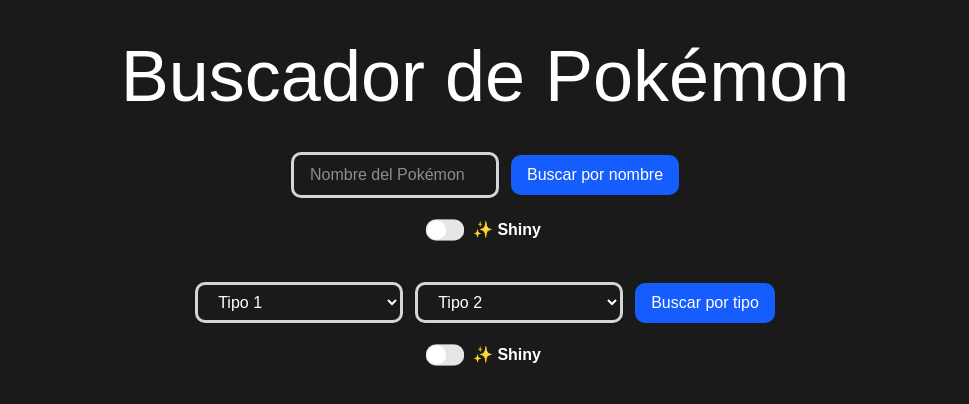
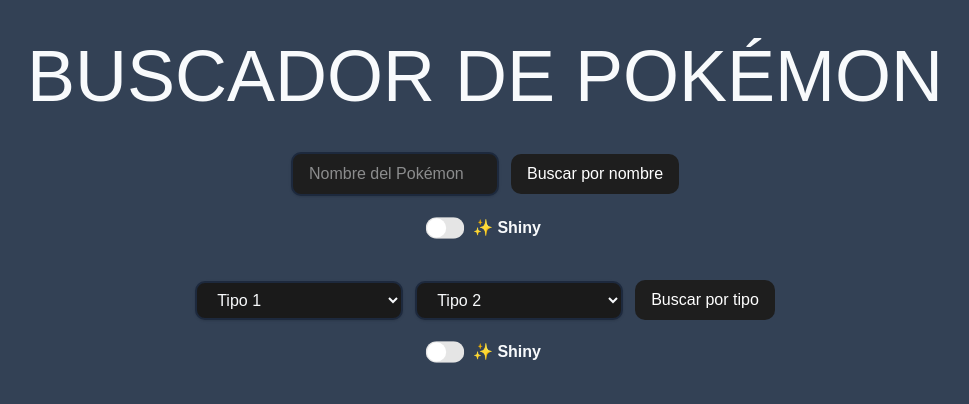
Before and after one commit to jhonatanchirinos/buscadordepokemon, a React (Vite) app: page / in a window 1280 px wide. Shown: the top 404 px of the page, without its empty margins (155-1124 px from the left). Built offline with nearby package versions, Linux system fonts and the light colour scheme.

Commit message:
style: update text case for header and adjust background colors in components

```diff
--- a/src/App.jsx
+++ b/src/App.jsx
@@ -8,7 +8,7 @@
 
   return (
     <div className="flex flex-col items-center gap-10 p-10 pt-10 ">
-      <h1 className="text-5xl lg:text-7xl text-center">Buscador de Pokémon</h1>
+      <h1 className="text-5xl lg:text-7xl text-center">BUSCADOR DE POKÉMON</h1>
 
       <SearchByName onSelectPokemon={setSelectedPokemon} />
       <SearchByType onSelectPokemon={setSelectedPokemon} />
--- a/src/components/PokemonCard.jsx
+++ b/src/components/PokemonCard.jsx
@@ -1,14 +1,14 @@
 const PokemonCard = ({ name, image, imageShiny, isShiny }) => {
   return (
     <div className="group flex flex-col items-center p-3 sm:p-4 bg-[#1e1e1e] border border-gray-700/50 rounded-2xl shadow-sm hover:shadow-xl hover:border-blue-500/50 transition-all duration-300 transform hover:-translate-y-1 h-full cursor-pointer">
-      <div className="w-full aspect-square flex items-center justify-center bg-[#1E2330] rounded-xl mb-3 overflow-hidden">
+      <div className="w-full aspect-square flex items-center justify-center bg-gray-300 rounded-xl mb-3 overflow-hidden">
         <img
           src={isShiny ? imageShiny : image}
           alt={name}
           className="w-full h-auto object-contain transition-transform duration-300 group-hover:scale-110 p-2 sm:p-3"
         />
       </div>
-      <p className="text-sm sm:text-base lg:text-lg font-bold uppercase tracking-wider text-gray-200 text-center mt-auto">
+      <p className="text-sm sm:text-base lg:text-lg font-bold uppercase tracking-wider text-gray-200 mt-auto text-center">
         {name}
       </p>
     </div>
--- a/src/components/PokemonModal.jsx
+++ b/src/components/PokemonModal.jsx
@@ -10,7 +10,7 @@
         className="flex flex-col items-center rounded-2xl bg-[#1e1e1e] border border-gray-700/50 shadow-2xl p-6 sm:p-8 w-[85vw] sm:w-auto sm:min-w-80 sm:max-w-md"
         onClick={(e) => e.stopPropagation()}
       >
-        <div className="w-full aspect-square flex items-center justify-center bg-[#1E2330] rounded-xl overflow-hidden mb-6 relative">
+        <div className="w-full aspect-square flex items-center justify-center bg-gray-300 rounded-xl overflow-hidden mb-6 relative">
           <img
             src={isShiny ? pokemon.imageShiny : pokemon.image}
             alt={pokemon.name}
--- a/src/components/SearchByName.jsx
+++ b/src/components/SearchByName.jsx
@@ -31,12 +31,12 @@
             value={nameInput}
             onChange={(e) => setNameInput(e.target.value)}
             placeholder="Nombre del Pokémon"
-            className="border-3 border-gray-300 rounded-lg px-4 py-2 text-base focus:outline-none  focus:border-blue-500 shadow-sm w-52"
+            className="border-2 rounded-lg px-4 py-2 text-base bg-[#1e1e1e] border-slate-800 focus:outline-none shadow-sm w-52"
           />
           <button
             type="submit"
             disabled={isLoading}
-            className="bg-blue-600 hover:bg-blue-700 text-white px-4 py-2 rounded-lg disabled:opacity-50 cursor-pointer"
+            className="bg-[#1e1e1e] hover:bg-[#2d2d2d] text-white px-4 py-2 rounded-lg disabled:opacity-50 cursor-pointer"
           >
             Buscar por nombre
           </button>
@@ -47,7 +47,7 @@
         <Switch
           checked={isShinyEnabled}
           onCheckedChange={setIsShinyEnabled}
-          className="cursor-pointer data-[state=checked]:bg-blue-500 scale-120"
+          className="cursor-pointer data-[state=checked]:bg-[#1e1e1e] scale-120"
         />
         ✨ Shiny
       </label>
--- a/src/components/SearchByType.jsx
+++ b/src/components/SearchByType.jsx
@@ -27,7 +27,7 @@
           <select
             value={primaryType}
             onChange={handlePrimaryChange}
-            className="border-3 border-gray-300 rounded-lg px-4 py-2 w-52 focus:outline-none focus:border-blue-500 shadow-sm bg-[#1A1A1A]"
+            className="border-2 rounded-lg px-4 py-2 w-52 shadow-sm bg-[#1A1A1A] border-slate-800 focus:outline-none "
           >
             <option value="">Tipo 1</option>
             {POKEMON_TYPES.map((t) => (
@@ -44,7 +44,7 @@
           <select
             value={secondaryType}
             onChange={(e) => setSecondaryType(e.target.value)}
-            className="border-3 border-gray-300 rounded-lg px-4 py-2 w-52 focus:outline-none focus:border-blue-500 shadow-sm disabled:opacity-60 bg-[#1A1A1A]"
+            className="border-2 rounded-lg px-4 py-2 w-52 shadow-sm bg-[#1A1A1A] border-slate-800 focus:outline-none focus:ring-2 focus:ring-slate-400 focus:border-slate-400 disabled:opacity-60"
           >
             <option value="">Tipo 2</option>
             {POKEMON_TYPES.map((t) => (
@@ -61,7 +61,7 @@
           <button
             type="submit"
             disabled={isLoading}
-            className="bg-blue-600 text-white px-4 py-2 rounded-lg disabled:opacity-50 cursor-pointer"
+            className="bg-[#1e1e1e] hover:bg-[#2d2d2d] text-white px-4 py-2 rounded-lg disabled:opacity-50 cursor-pointer"
           >
             Buscar por tipo
           </button>
@@ -72,7 +72,7 @@
         <Switch
           checked={isShinyEnabled}
           onCheckedChange={setIsShinyEnabled}
-          className="cursor-pointer data-[state=checked]:bg-blue-500 scale-120"
+          className="cursor-pointer data-[state=checked]:bg-[#1e1e1e] scale-120"
         />
         ✨ Shiny
       </label>
--- a/src/index.css
+++ b/src/index.css
@@ -6,8 +6,8 @@
 @custom-variant dark (&:is(.dark *));
 
 body {
-  background-color: #1a1a1a;
-  color: white;
+  background-color: #334155;
+  color: #f8fafc;
 }
 
 @theme inline {
```
